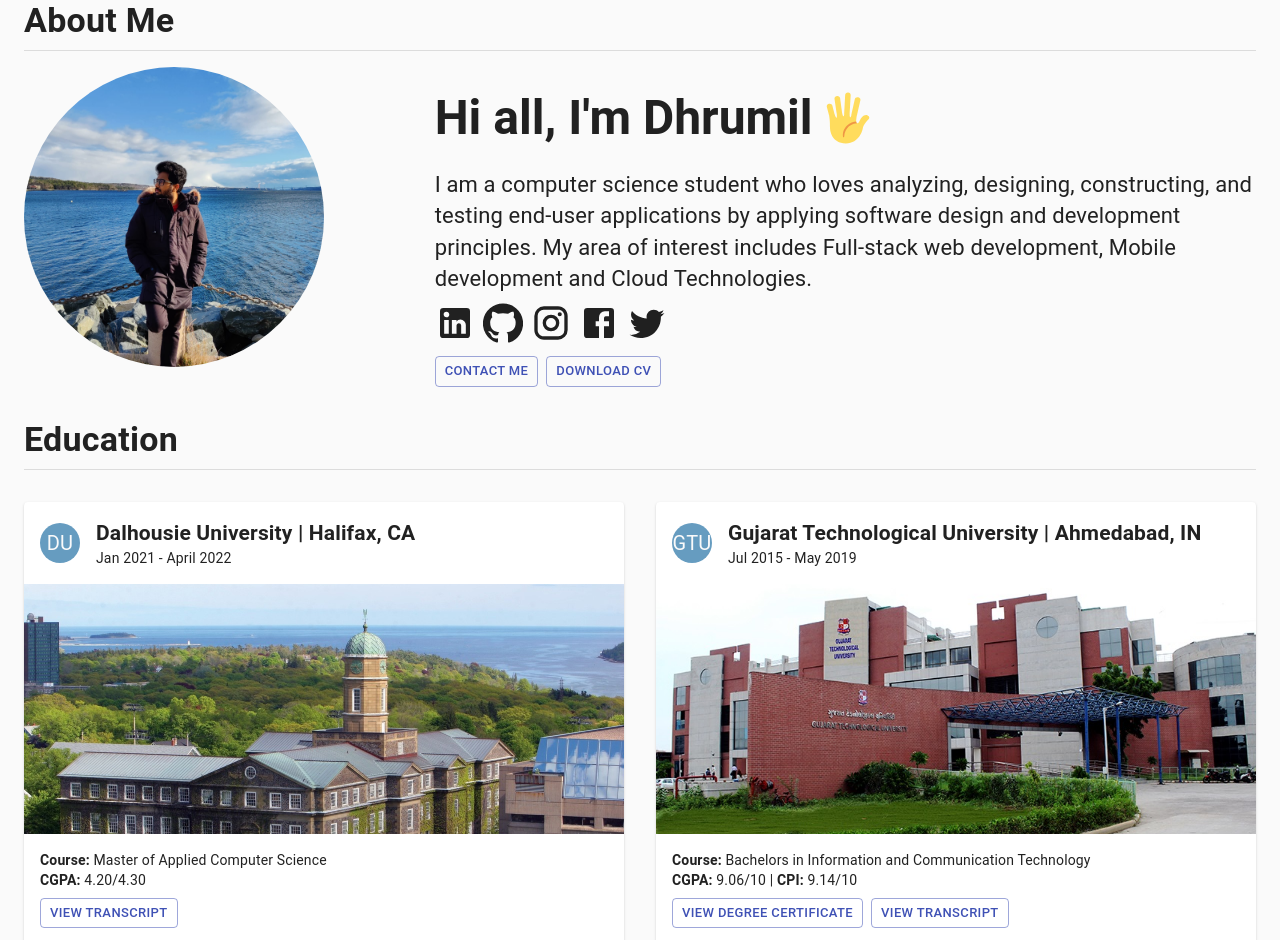
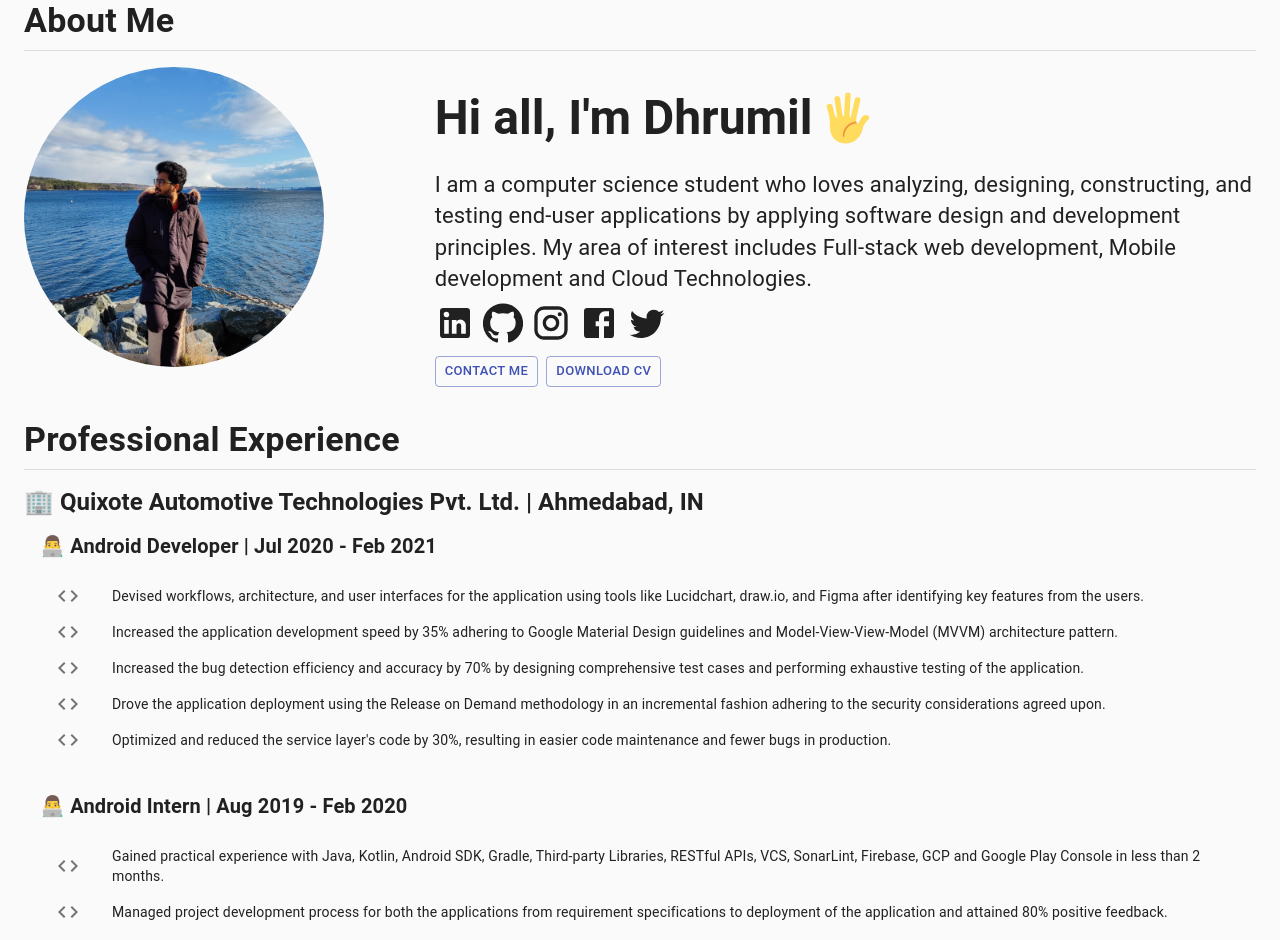
Before and after one commit to DhrumilShah98/DhrumilShahPortfolio, a React (Create React App) app: page / in a window 1280 px wide. Shown: the top 940 px of the page. Built offline with nearby package versions, Linux system fonts and the light colour scheme.

Commit message:
Work experience component start

```diff
--- a/src/App.js
+++ b/src/App.js
@@ -2,12 +2,14 @@
 import React from 'react';
 import { AboutMe } from './components/AboutMe/AboutMe';
 import { Education } from './components/Education/Education';
+import { WorkExperience } from './components/WorkExperience/WorkExperience';
 
 function App() {
   return (
     <Container>
       <CssBaseline />
       <AboutMe />
+      <WorkExperience />
       <Education />
     </Container>
   );
--- a/src/components/Education/Education.js
+++ b/src/components/Education/Education.js
@@ -1,8 +1,8 @@
+import React from 'react';
 import { Divider, Grid, Typography, Avatar, Button, Card, CardHeader, CardMedia, CardContent } from '@material-ui/core';
-import React from 'react';
-import { useStyles } from './styles';
 import dalhousie_university_image from '../../assets/education_images/dalhousie_university.jpg';
 import gujarat_technological_university_image from '../../assets/education_images/gujarat_technological_university.jpg';
+import { useStyles } from './styles';
 
 export const Education = () => {
     const classes = useStyles();
--- /dev/null
+++ b/src/components/WorkExperience/WorkExperience.js
@@ -0,0 +1,67 @@
+import React from "react";
+import { Typography, Divider, List, ListItem, ListItemText, ListItemIcon } from "@material-ui/core";
+import CodeIcon from '@material-ui/icons/Code'
+import { useStyles } from './styles';
+
+const androidDeveloperList = [
+    "Devised workflows, architecture, and user interfaces for the application using tools like Lucidchart, draw.io, and Figma after identifying key features from the users.",
+    "Increased the application development speed by 35% adhering to Google Material Design guidelines and Model-View-View-Model (MVVM) architecture pattern.",
+    "Increased the bug detection efficiency and accuracy by 70% by designing comprehensive test cases and performing exhaustive testing of the application.",
+    "Drove the application deployment using the Release on Demand methodology in an incremental fashion adhering to the security considerations agreed upon.",
+    "Optimized and reduced the service layer's code by 30%, resulting in easier code maintenance and fewer bugs in production."
+];
+
+const androidInternList = [
+    "Gained practical experience with Java, Kotlin, Android SDK, Gradle, Third-party Libraries, RESTful APIs, VCS, SonarLint, Firebase, GCP and Google Play Console in less than 2 months.",
+    "Managed project development process for both the applications from requirement specifications to deployment of the application and attained 80% positive feedback.",
+    "Learned and Integrated Shopify Storefront APIs and Shopify Android Buy SDK in WheelIntel application."
+];
+
+const generateListItem = (key, value) => {
+    return <ListItem key={key}>
+        <ListItemIcon><CodeIcon /></ListItemIcon>
+        <ListItemText primary={value} />
+    </ListItem>
+};
+
+export const WorkExperience = () => {
+    const classes = useStyles();
+
+    return (
+        <React.Fragment>
+            <Typography variant="h4" className={classes.workExperienceHeading}>Professional Experience</Typography>
+            <Divider className={classes.marginTopEight} />
+            <Typography variant="h5" display="block" className={classes.marginTopSixteen}>
+                <span role="img" aria-label="Office Building">🏢</span> <span style={{ fontWeight: "bold" }}>Quixote Automotive Technologies Pvt. Ltd. | Ahmedabad, IN</span>
+            </Typography>
+            <List dense={true}>
+                <ListItem>
+                    <Typography variant="h6" display="block" >
+                        <span role="img" aria-label="Developer">👨‍💻</span > <span style={{ fontWeight: "bold" }}>Android Developer | Jul 2020 - Feb 2021</span>
+                    </Typography>
+                </ListItem>
+                <ListItem>
+                    <List dense={true}>
+                        {androidDeveloperList.map((value, index) => {
+                            return generateListItem(index, value);
+                        })}
+                    </List>
+                </ListItem>
+            </List>
+            <List dense={true}>
+                <ListItem>
+                    <Typography variant="h6" display="block">
+                        <span role="img" aria-label="Developer">👨‍💻</span> <span style={{ fontWeight: "bold" }}>Android Intern | Aug 2019 - Feb 2020</span>
+                    </Typography>
+                </ListItem>
+                <ListItem>
+                    <List dense={true}>
+                        {androidInternList.map((value, index) => {
+                            return generateListItem(index, value);
+                        })}
+                    </List>
+                </ListItem>
+            </List>
+        </React.Fragment>
+    );
+}
--- /dev/null
+++ b/src/components/WorkExperience/styles.js
@@ -0,0 +1,24 @@
+import { makeStyles } from '@material-ui/core/styles';
+
+export const useStyles = makeStyles((theme) => ({
+    workExperienceHeading: {
+        marginTop: 32,
+        fontWeight: "bold"
+    },
+    marginTopEight: {
+        marginTop: 8,
+    },
+    marginTopSixteen: {
+        marginTop: 16
+    },
+    marginLeftEight: {
+        marginLeft: 8
+    },
+    cardMediaStyle: {
+        maxHeight: 250,
+        height: "80%"
+    },
+    boldText: {
+        fontWeight: "bold"
+    },
+}));
```
